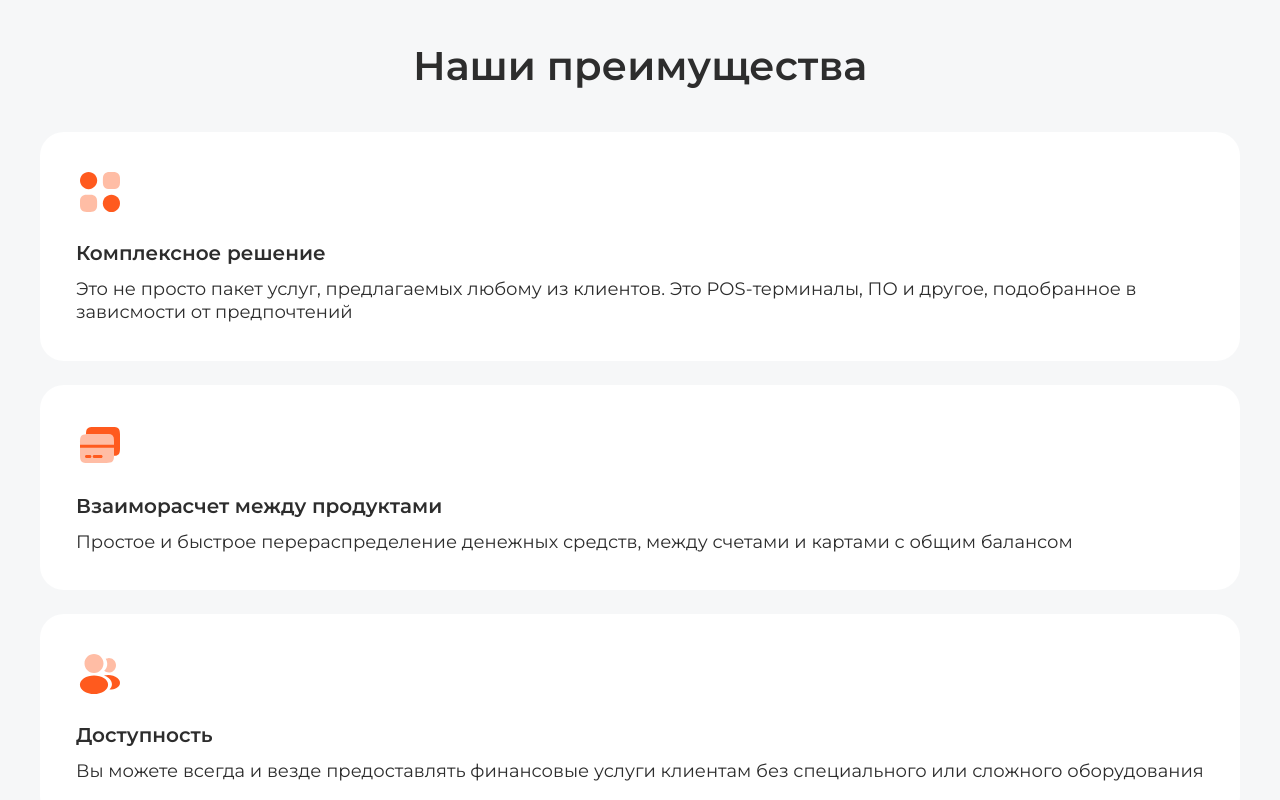
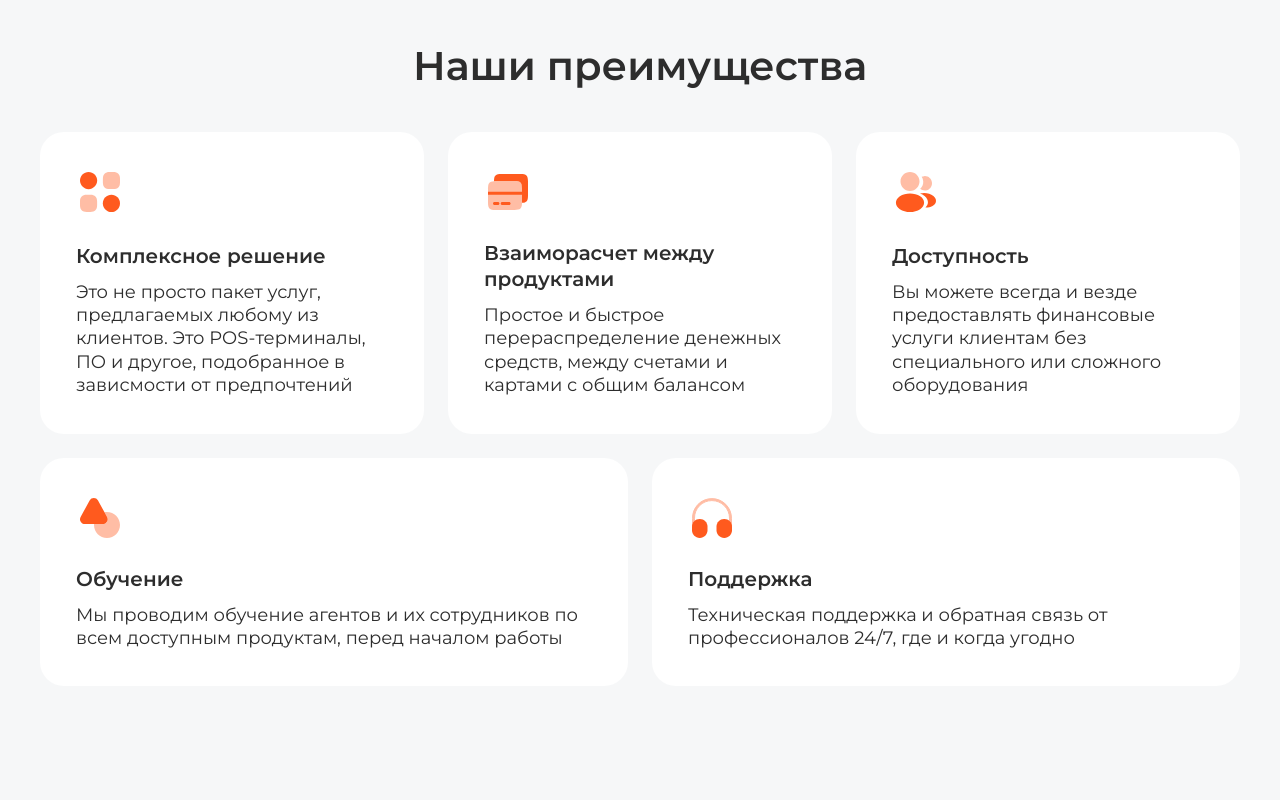
Before and after one commit to thenm0717/agent-banking, a plain HTML site: page index.html in a window 1280 px wide. Shown: the part 760-1560 px from the top of the page. Drawn offline with Linux system fonts and the light colour scheme.

Commit message:
Finished the layout of the section advantage with flexbox

```diff
--- a/scss/block/_advantage.scss
+++ b/scss/block/_advantage.scss
@@ -8,20 +8,24 @@
 
     &__wrapper {
         width: 1200px;
-        display: grid;
+        display: flex;
+        flex-direction: row;
+        flex-wrap: wrap;
+        align-items: stretch;
+        //justify-content: space-between;
         gap: 24px;
     }
 
     &__card {
-        // min-width: 384px;
-        // width: 384px;
-        // max-width: 588px;
+        width: 384px;
+        height: auto;
         padding: 36px;
         background-color: $bg-secondary;
         border-radius: 24px;
         display: flex;
         flex-direction: column;
-        align-items:flex-start;
+        flex-grow: 1;
+        align-items: flex-start;
         justify-content: space-between;
         gap: 24px;
     }
```
Also changed, not shown: css/style.css, css/style.min.css, 1 other file.
